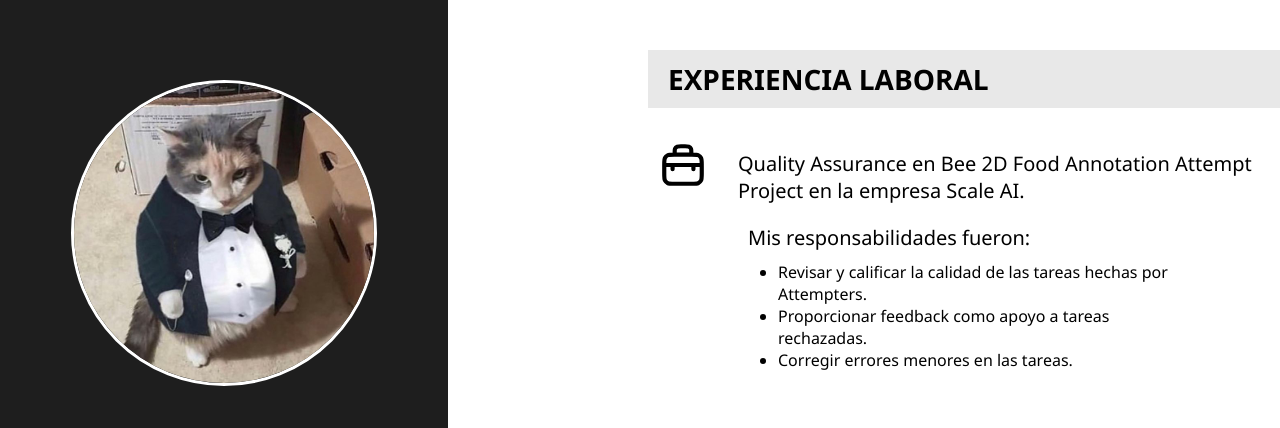
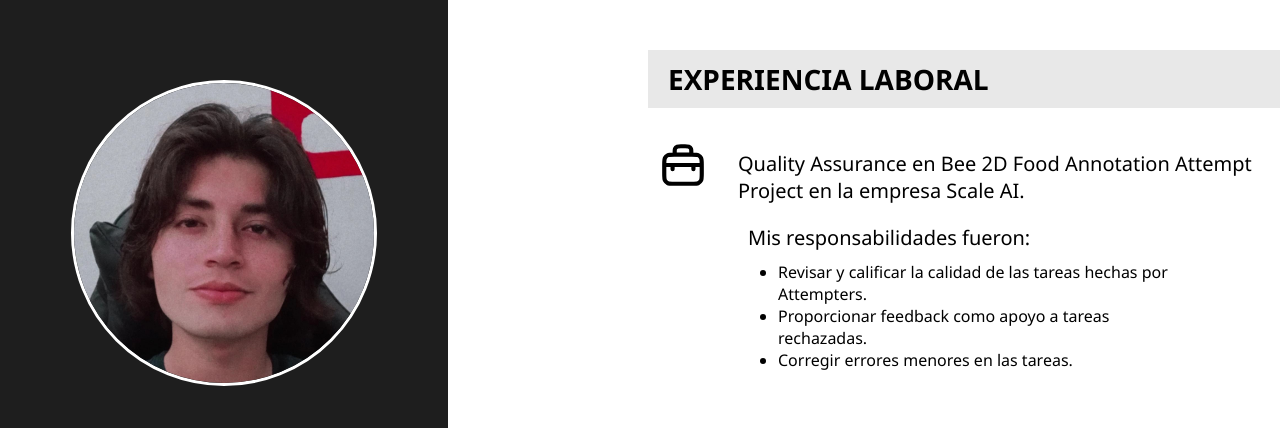
Before and after one commit to NahimBY/Practica-3, a plain HTML site: page index.html in a window 1280 px wide. Shown: the top 428 px of the page. Drawn offline with Linux system fonts and the light colour scheme.

Commit message:
Finished

```diff
--- a/index.html
+++ b/index.html
@@ -12,7 +12,7 @@
 
   <section>
     <div id="photo">
-      <img src="img/finopai.jpg">
+      <img src="img/IMG_20240221_234943_178.jpg">
     </div>
     <div id="name">
       <h1>Julian Nahim Buenfil Yunes</h1>
```
Also changed, not shown: img/IMG_20240221_234943_178.jpg (added), img/IMG_20240221_234943_178.webp (added), img/finopai.jpg (deleted).
